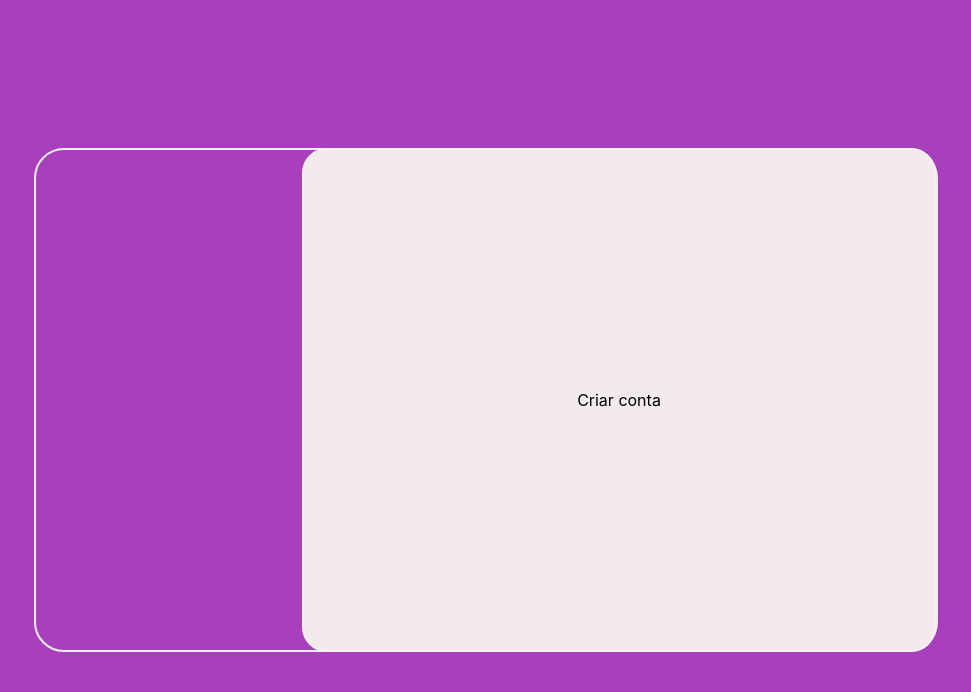
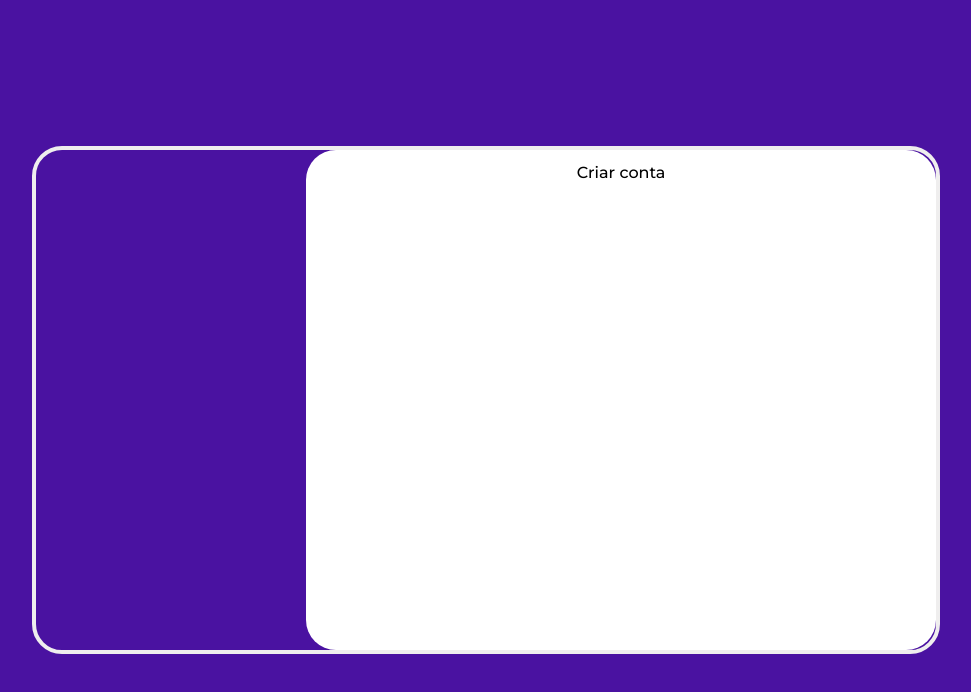
Before and after one commit to juliaam/authentication-front, a Vue app: page / in a window 1280 px wide. Shown: the top 692 px of the page, without its empty margins (154-1125 px from the left). Built offline with nearby package versions, Linux system fonts and the light colour scheme.

Commit message:
chore: config base

```diff
--- a/index.html
+++ b/index.html
@@ -1,13 +1,20 @@
 <!DOCTYPE html>
 <html lang="en">
+
 <head>
   <meta charset="UTF-8" />
-    <!-- <link rel="icon" type="image/svg+xml" href="/vite.svg" /> -->
   <meta name="viewport" content="width=device-width, initial-scale=1.0" />
   <title> Cadastro </title>
+
+  <link rel="preconnect" href="https://fonts.googleapis.com">
+  <link rel="preconnect" href="https://fonts.gstatic.com" crossorigin>
+  <link href="https://fonts.googleapis.com/css2?family=Montserrat:ital,wght@0,100..900;1,100..900&display=swap"
+    rel="stylesheet">
 </head>
+
 <body>
   <div id="app"></div>
   <script type="module" src="/src/main.ts"></script>
 </body>
+
 </html>
--- a/package.json
+++ b/package.json
@@ -9,6 +9,7 @@
     "preview": "vite preview"
   },
   "dependencies": {
+    "sass": "^1.72.0",
     "vue": "^3.3.4"
   },
   "devDependencies": {
--- a/src/App.vue
+++ b/src/App.vue
@@ -1,9 +1,9 @@
 <script setup lang="ts">
-import Main from './components/main.vue'
+import Register from './components/Register.vue'
 </script>
 
 <template>
-    <Main/>
+    <Register/>
 </template>
 
 <style scoped>
--- /dev/null
+++ b/src/components/Register.vue
@@ -0,0 +1,33 @@
+<script setup lang="ts"></script>
+
+<template>
+  <div class="container">
+    <div class="container__in">
+      <p style="color: black;">Criar conta</p>
+    </div>
+  </div>
+</template>
+
+<style lang="scss">
+@use "/src/styles/colors.scss" as colors;
+
+.container {
+  min-width: 90rem;
+  height: 50rem;
+
+  display: flex;
+  justify-content: center;
+  align-items: center;
+
+  border: 0.4rem rgb(239, 238, 238) solid;
+  border-radius: 3rem;
+
+  &__in {
+    width: 70%;
+    height: 100%;
+    background-color: white;
+    border-radius: inherit ;
+    margin-left: auto;
+  }
+}
+</style>
--- a/src/components/main.vue
+++ /dev/null
@@ -1,52 +0,0 @@
-<script setup lang="ts">
-
-
-</script>
-
-<template>
-	<div class="container">
-		<div class="container-in">
-			<div class="box">
-				Criar conta
-			</div>
-		</div>
-	</div>
-</template>
-
-<style scoped>
-.container {
-	width: 900px;
-	height: 500px;
-	background-color: transparent;
-	display: flex;
-	justify-content: center;
-	align-items: center;
-	border-style: solid;
-	border-width: 2px;
-	border-color: rgb(239, 238, 238);
-	border-radius: 30px;
-}
-.container-in {
-	width: 70%;
-	height: 100%;
-	display: flex;
-	margin-left: auto;
-	align-items: right;
-	justify-content: right;
-	background-color: rgb(243, 235, 235);
-	border-radius: 25px;
-	border-color: rgb(247, 241, 241);
-	border-width: 2px;
-	border-style: solid;
-}
-.box {
-	display: flex;
-	justify-content: center;
-	align-items: center;
-	color: black;
-	margin: auto;
-}
-p {
-	color: black;
-}
-</style>
--- a/src/main.ts
+++ b/src/main.ts
@@ -1,5 +1,5 @@
 import { createApp } from 'vue'
-import './style.css'
+import './style.scss'
 import App from './App.vue'
 
 createApp(App).mount('#app')
--- a/src/style.css
+++ b/src/style.scss
@@ -1,17 +1,22 @@
+@use './styles/colors.scss' as colors;
+@use './styles/fonts.scss' as fonts;
+
 :root {
-  font-family: Inter, system-ui, Avenir, Helvetica, Arial, sans-serif;
-  line-height: 1.5;
-  font-weight: 400;
+  font-family: fonts.$mainFont;
+  line-height: fonts.$mainHeight;
+  font-weight: fonts.$normal;
 
   color-scheme: light dark;
   color: rgba(255, 255, 255, 0.87);
-  background-color: #a740ba;
+  background-color: colors.$mainBackground;
 
   font-synthesis: none;
   text-rendering: optimizeLegibility;
   -webkit-font-smoothing: antialiased;
   -moz-osx-font-smoothing: grayscale;
   -webkit-text-size-adjust: 100%;
+
+  font-size: 62.5%;
 }
 
 body {
@@ -20,6 +25,8 @@ body {
   place-items: center;
   min-width: 320px;
   min-height: 100vh;
+
+  font-size: 1.6rem;
 }
 
 #app {
--- /dev/null
+++ b/src/styles/breakpoints.scss
@@ -0,0 +1,28 @@
+$from320: 20em;
+$from360: 22.5em;
+$from667: 41.6875em;
+$from1024: 64em;
+
+@mixin from320 {
+  @media (min-width: $from320) {
+    @content;
+  }
+}
+
+@mixin from360 {
+  @media (min-width: $from360) {
+    @content;
+  }
+}
+
+@mixin from667 {
+  @media (min-width: $from667) {
+    @content;
+  }
+}
+
+@mixin from1024 {
+  @media (min-width: $from1024) {
+    @content;
+  }
+}
--- /dev/null
+++ b/src/styles/colors.scss
@@ -0,0 +1 @@
+$mainBackground: rgba(74,18,161,255);
--- /dev/null
+++ b/src/styles/fonts.scss
@@ -0,0 +1,14 @@
+// font family
+
+$mainFont: "Montserrat", sans-serif;
+
+// font weight
+
+$thin: 400;
+$normal: 500;
+$semiBold: 600;
+$bold: 700;
+
+// line height
+
+$mainHeight: 1.4rem;
```
Also changed, not shown: 1 other file (tests, documents, lock files or other folders). Lines whose indentation alone changed are shown as unchanged.
